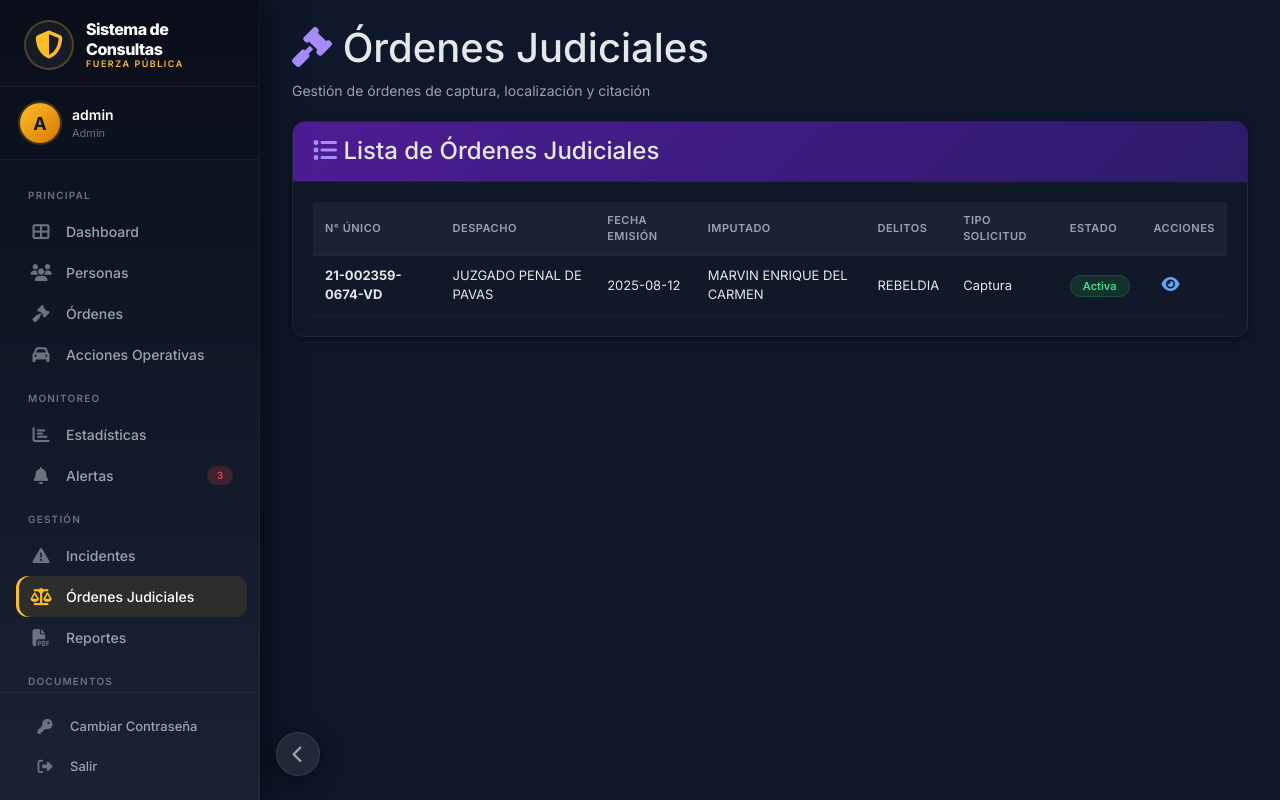
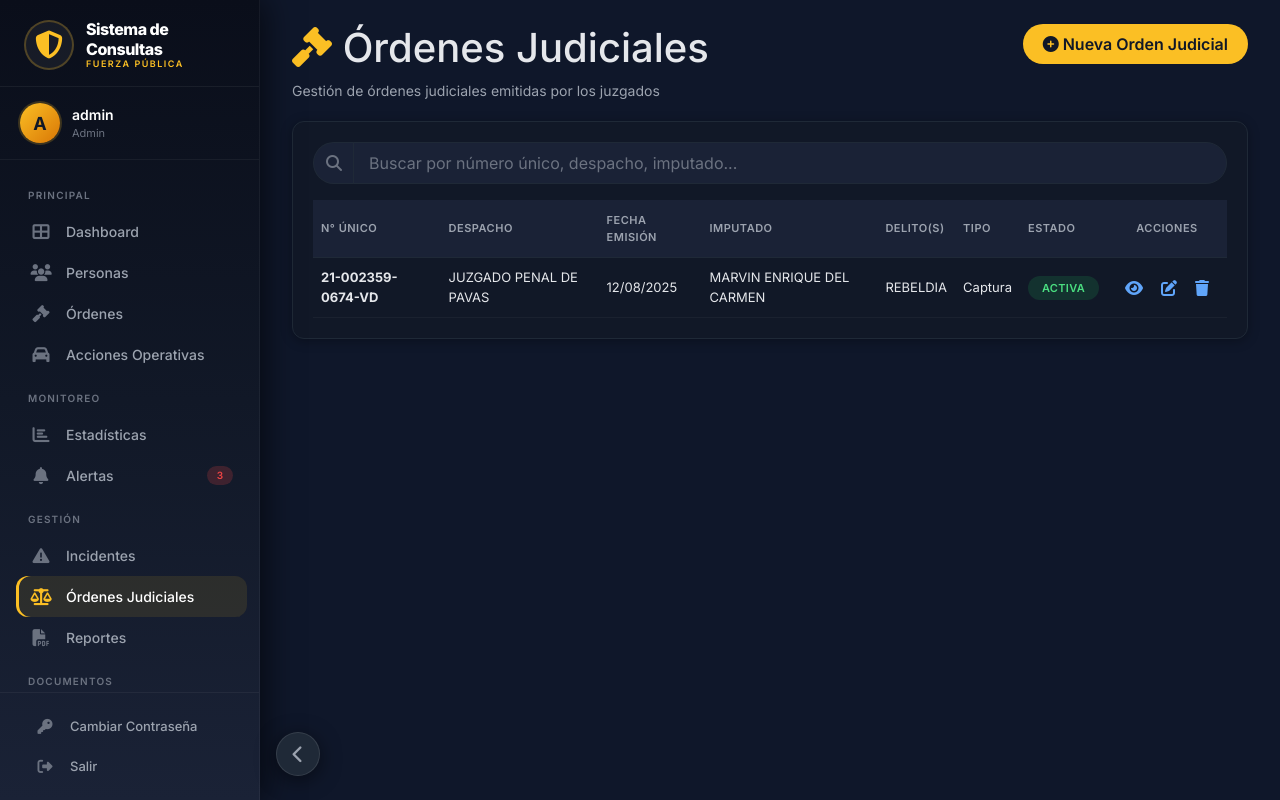
Before and after one commit to adrianggl22-hub/sistema-consultas-fuerza-publica, a Flask app: page /ordenes_judiciales in a window 1280 px wide. Run offline with Flask 3, Linux system fonts and the light colour scheme; a user stored in the database is signed in; data comes from the database, SQL or seed files in the repository.

Commit message:
Update ordenes_judiciales.html

```diff
--- a/templates/ordenes_judiciales.html
+++ b/templates/ordenes_judiciales.html
@@ -3,87 +3,118 @@
 {% block content %}
 <style>
     /* ============================================================
-       ESTILOS DARK MODE PARA ÓRDENES JUDICIALES
+       ESTILOS DARK MODE PARA ÓRDENES JUDICIALES (LISTA)
        ============================================================ */
-    .orden-card-dark {
+
+    .table-container-dark {
         background: #111827;
         border: 1px solid #1f2937;
         border-radius: 12px;
+        padding: 20px;
         margin-bottom: 20px;
-        overflow: hidden;
-        box-shadow: 0 2px 8px rgba(0,0,0,0.4);
+        box-shadow: 0 2px 12px rgba(0,0,0,0.3);
     }
 
-    .orden-header-dark {
-        background: linear-gradient(135deg, #4c1d95, #2d1b69);
-        color: #e5e7eb;
-        padding: 15px 20px;
-        border-bottom: 1px solid #1f2937;
+    .form-container-dark {
+        background: #111827;
+        border: 1px solid #1f2937;
+        border-radius: 12px;
+        padding: 25px;
+        margin-bottom: 20px;
+        display: none;
+        box-shadow: 0 2px 12px rgba(0,0,0,0.3);
     }
 
-    .orden-header-dark h4 {
-        margin: 0;
+    .form-container-dark h4 {
+        color: #e5e7eb;
     }
 
-    .orden-header-dark h4 i {
-        color: #a78bfa;
+    .form-container-dark h4 i {
+        color: #fbbf24;
     }
 
-    .badge-dark-orden {
-        padding: 3px 12px;
-        border-radius: 15px;
-        font-size: 11px;
+    .form-container-dark .form-group label {
+        color: #9ca3af;
         font-weight: 600;
     }
 
-    .badge-dark-orden.activa {
+    .form-container-dark .form-control,
+    .form-container-dark .form-select {
+        background: #1a2236;
+        border: 1px solid #1f2937;
+        color: #e5e7eb;
+        border-radius: 8px;
+        padding: 10px 14px;
+        transition: all 0.3s ease;
+    }
+
+    .form-container-dark .form-control:focus,
+    .form-container-dark .form-select:focus {
+        background: #1f2937;
+        border-color: #fbbf24;
+        box-shadow: 0 0 0 3px rgba(251, 191, 36, 0.1);
+        color: #fff;
+    }
+
+    .form-container-dark .form-control::placeholder {
+        color: #6b7280;
+    }
+
+    .form-container-dark .form-control option {
+        background: #1a2236;
+        color: #e5e7eb;
+    }
+
+    .form-container-dark .text-muted {
+        color: #6b7280 !important;
+    }
+
+    /* Badge estado dark */
+    .badge-estado-dark {
+        padding: 5px 14px;
+        border-radius: 20px;
+        font-size: 11px;
+        font-weight: 600;
+        letter-spacing: 0.3px;
+    }
+    .badge-estado-dark.activa {
         background: rgba(34, 197, 94, 0.15);
         color: #4ade80;
-        border: 1px solid rgba(34, 197, 94, 0.2);
+    }
+    .badge-estado-dark.vencida {
+        background: rgba(239, 68, 68, 0.15);
+        color: #f87171;
+    }
+    .badge-estado-dark.cancelada {
+        background: rgba(107, 114, 128, 0.15);
+        color: #9ca3af;
+    }
+    .badge-estado-dark.cumplida {
+        background: rgba(96, 165, 250, 0.15);
+        color: #60a5fa;
     }
 
-    .badge-dark-orden.cumplida {
-        background: rgba(96, 165, 250, 0.15);
-        color: #60a5fa;
-        border: 1px solid rgba(96, 165, 250, 0.2);
+    /* Botones */
+    .btn-nueva-orden-dark {
+        background: #fbbf24;
+        color: #111827;
+        border: none;
+        padding: 8px 20px;
+        border-radius: 25px;
+        font-weight: 600;
+        transition: all 0.3s ease;
     }
-
-    .badge-dark-orden.cancelada {
-        background: rgba(239, 68, 68, 0.15);
-        color: #f87171;
-        border: 1px solid rgba(239, 68, 68, 0.2);
-    }
-
-    .btn-icon-dark {
-        background: none;
-        border: none;
-        cursor: pointer;
-        padding: 5px 8px;
-        border-radius: 5px;
-        color: #60a5fa;
-        transition: all 0.2s ease;
-    }
-
-    .btn-icon-dark:hover {
-        background: rgba(255,255,255,0.05);
-        color: #fbbf24;
-    }
-
-    .btn-icon-dark i {
-        font-size: 16px;
-    }
-
-    .empty-dark {
-        text-align: center;
-        padding: 40px;
-        color: #6b7280;
+    .btn-nueva-orden-dark:hover {
+        background: #f59e0b;
+        transform: translateY(-2px);
+        box-shadow: 0 4px 12px rgba(251, 191, 36, 0.4);
+        color: #111827;
     }
 
     .table-dark-custom {
         width: 100%;
         border-collapse: collapse;
-        font-size: 13px;
-        color: #e5e7eb;
+        font-size: 14px;
     }
 
     .table-dark-custom thead th {
@@ -93,15 +124,16 @@
         font-size: 11px;
         text-transform: uppercase;
         letter-spacing: 0.5px;
-        padding: 10px 12px;
+        padding: 12px 8px;
         border-bottom: 1px solid #1f2937;
     }
 
     .table-dark-custom tbody td {
-        padding: 10px 12px;
+        padding: 10px 8px;
         border-bottom: 1px solid rgba(255,255,255,0.04);
         color: #e5e7eb;
         vertical-align: middle;
+        font-size: 13px;
     }
 
     .table-dark-custom tbody tr {
@@ -112,16 +144,58 @@
         background: rgba(255,255,255,0.03);
     }
 
-    .table-responsive-dark {
-        overflow-x: auto;
+    .search-box-dark {
+        border-radius: 25px;
+        border: 1px solid #1f2937;
+        background: #1a2236;
+        color: #e5e7eb;
+        padding: 8px 15px;
+        transition: all 0.3s ease;
+    }
+    .search-box-dark:focus {
+        border-color: #fbbf24;
+        box-shadow: 0 0 0 3px rgba(251, 191, 36, 0.1);
+        background: #1f2937;
+        color: #fff;
+    }
+    .search-box-dark::placeholder {
+        color: #6b7280;
+    }
+    .search-icon-dark {
+        border-radius: 25px 0 0 25px;
+        background: #1a2236;
+        border: 1px solid #1f2937;
+        border-right: none;
+        color: #6b7280;
     }
 
-    h1 {
+    .btn-icon-dark {
+        background: transparent;
+        border: none;
+        cursor: pointer;
+        padding: 5px 8px;
+        border-radius: 4px;
+        transition: all 0.2s;
+        font-size: 16px;
+        color: #6b7280;
+    }
+    .btn-icon-dark:hover {
+        background: rgba(255,255,255,0.05);
         color: #e5e7eb;
     }
+    .btn-icon-dark i {
+        font-size: 16px;
+        color: #60a5fa;
+    }
+    .btn-icon-dark:hover i {
+        color: #fbbf24;
+    }
 
-    h1 i {
-        color: #a78bfa;
+    .action-buttons-dark {
+        display: flex;
+        gap: 2px;
+        flex-wrap: wrap;
+        justify-content: center;
     }
 
     .subtitle-dark {
@@ -130,118 +204,170 @@
         margin-bottom: 20px;
     }
 
-    .text-center {
-        text-align: center;
+    @media (max-width: 768px) {
+        .btn-icon-dark {
+            padding: 3px 6px;
+            font-size: 14px;
         }
-
-    .padding-content {
-        padding: 20px;
-    }
-
-    @media (max-width: 768px) {
-        .table-dark-custom {
-            font-size: 12px;
-        }
-        .table-dark-custom thead th,
-        .table-dark-custom tbody td {
-            padding: 6px 8px;
-        }
-        .padding-content {
-            padding: 12px;
+        .btn-icon-dark i {
+            font-size: 14px;
         }
     }
 </style>
 
-<h1><i class="fas fa-gavel"></i> Órdenes Judiciales</h1>
-<p class="subtitle-dark">Gestión de órdenes de captura, localización y citación</p>
+<h1>
+    <i class="fas fa-gavel" style="color: #fbbf24;"></i> Órdenes Judiciales
+    <button class="btn btn-nueva-orden-dark float-end" onclick="window.location.href='/orden_judicial/nuevo'">
+        <i class="fas fa-plus-circle"></i> Nueva Orden Judicial
+    </button>
+</h1>
+<p class="subtitle-dark">Gestión de órdenes judiciales emitidas por los juzgados</p>
 
-<div class="orden-card-dark">
-    <div class="orden-header-dark">
-        <h4><i class="fas fa-list"></i> Lista de Órdenes Judiciales</h4>
+<!-- Tabla de órdenes judiciales -->
+<div class="table-container-dark" id="tablaOrdenesContainer">
+    <div class="mb-3">
+        <div class="input-group">
+            <span class="input-group-text search-icon-dark"><i class="fas fa-search"></i></span>
+            <input type="text" class="form-control search-box-dark" id="buscarOrden" placeholder="Buscar por número único, despacho, imputado...">
         </div>
-    <div class="padding-content">
-        <div class="table-responsive-dark">
-            <table class="table-dark-custom" id="tablaOrdenesJudiciales">
+    </div>
+
+    <div class="table-responsive">
+        <table class="table-dark-custom" id="tablaOrdenes">
             <thead>
                 <tr>
                     <th>N° Único</th>
                     <th>Despacho</th>
                     <th>Fecha Emisión</th>
                     <th>Imputado</th>
-                        <th>Delitos</th>
-                        <th>Tipo Solicitud</th>
+                    <th>Delito(s)</th>
+                    <th>Tipo</th>
                     <th>Estado</th>
-                        <th>Acciones</th>
+                    <th style="text-align: center; min-width: 120px;">Acciones</th>
                 </tr>
             </thead>
-                <tbody>
-                    <tr><td colspan="8" class="empty-dark">Cargando órdenes...</td></tr>
+            <tbody id="tablaOrdenesBody">
+                <tr><td colspan="8" class="text-center" style="color: #6b7280; padding: 30px;"><i class="fas fa-spinner fa-spin" style="color: #fbbf24;"></i> Cargando datos...</td></tr>
             </tbody>
         </table>
     </div>
 </div>
-</div>
 
 <script src="https://code.jquery.com/jquery-3.6.0.min.js"></script>
+
 <script>
-function cargarOrdenes() {
+// ==================== VARIABLES GLOBALES ====================
+
+// ==================== FUNCIONES PARA CARGAR DATOS ====================
+
+function cargarOrdenesJudiciales() {
+    const tbody = document.getElementById('tablaOrdenesBody');
+    if (!tbody) return;
+
+    tbody.innerHTML = '<tr><td colspan="8" class="text-center" style="color: #6b7280; padding: 30px;"><i class="fas fa-spinner fa-spin" style="color: #fbbf24;"></i> Cargando datos...</td></tr>';
+
     fetch('/api/ordenes_judiciales')
-        .then(response => response.json())
+        .then(response => {
+            if (!response.ok) {
+                throw new Error(`HTTP error! status: ${response.status}`);
+            }
+            return response.json();
+        })
         .then(data => {
-            const tbody = $('#tablaOrdenesJudiciales tbody');
-            tbody.empty();
+            tbody.innerHTML = '';
 
-            if (!data || data.length === 0) {
-                tbody.html('<tr><td colspan="8" class="empty-dark">No hay órdenes judiciales registradas</td></tr>');
+            if (data.length === 0) {
+                tbody.innerHTML = '<tr><td colspan="8" class="text-center" style="color: #6b7280; padding: 30px;">No hay órdenes judiciales registradas</td></tr>';
                 return;
             }
 
-            data.forEach(o => {
-                let estadoClass = 'badge-dark-orden activa';
-                let estadoText = 'Activa';
-                if (o.estado === 'CUMPLIDA') {
-                    estadoClass = 'badge-dark-orden cumplida';
-                    estadoText = 'Cumplida';
-                } else if (o.estado === 'CANCELADA') {
-                    estadoClass = 'badge-dark-orden cancelada';
-                    estadoText = 'Cancelada';
-                }
+            data.forEach(orden => {
+                const fechaEmision = orden.fecha_emision ? new Date(orden.fecha_emision).toLocaleDateString('es-CR', {day:'2-digit',month:'2-digit',year:'numeric'}) : 'No especificada';
 
-                tbody.append(`
+                let estadoClass = 'badge-estado-dark ';
+                estadoClass += orden.estado === 'ACTIVA' ? 'activa' :
+                              orden.estado === 'VENCIDA' ? 'vencida' :
+                              orden.estado === 'CANCELADA' ? 'cancelada' : 'cumplida';
+
+                tbody.innerHTML += `
                     <tr>
-                        <td><strong>${escapeHtml(o.numero_unico)}</strong></td>
-                        <td>${escapeHtml(o.despacho) || '-'}</td>
-                        <td>${o.fecha_emision || '-'}</td>
-                        <td>${escapeHtml(o.imputado_nombre) || '-'}</td>
-                        <td>${escapeHtml(o.delitos) || '-'}</td>
-                        <td>${escapeHtml(o.tipo_solicitud) || '-'}</td>
-                        <td><span class="${estadoClass}">${estadoText}</span></td>
+                        <td><strong>${orden.numero_unico || 'No especificado'}</strong></td>
+                        <td>${orden.despacho || 'No especificado'}</td>
+                        <td>${fechaEmision}</td>
+                        <td>${orden.imputado_nombre || 'No especificado'}</td>
+                        <td>${orden.delitos || '-'}</td>
+                        <td>${orden.tipo_solicitud || '-'}</td>
+                        <td><span class="${estadoClass}">${orden.estado || 'PENDIENTE'}</span></td>
                         <td>
-                            <button class="btn-icon-dark" onclick="verFicha(${o.persona_id})" title="Ver Ficha"><i class="fas fa-eye"></i></button>
+                            <div class="action-buttons-dark">
+                                <button class="btn-icon-dark" onclick="verOrden(${orden.id})" title="Ver detalles">
+                                    <i class="fas fa-eye"></i>
+                                </button>
+                                <button class="btn-icon-dark" onclick="editarOrden(${orden.id})" title="Editar">
+                                    <i class="fas fa-edit"></i>
+                                </button>
+                                <button class="btn-icon-dark" onclick="eliminarOrden(${orden.id})" title="Eliminar">
+                                    <i class="fas fa-trash"></i>
+                                </button>
+                            </div>
                         </td>
                     </tr>
-                `);
+                `;
             });
         })
-        .catch(error => console.error('Error:', error));
-}
-
-function escapeHtml(text) {
-    if (!text) return '';
-    return text.replace(/[&<>]/g, function(m) {
-        if (m === '&') return '&amp;';
-        if (m === '<') return '&lt;';
-        if (m === '>') return '&gt;';
-        return m;
+        .catch(error => {
+            console.error('Error cargando órdenes judiciales:', error);
+            tbody.innerHTML = `<tr><td colspan="8" class="text-center" style="color: #f87171; padding: 30px;"><i class="fas fa-exclamation-triangle"></i> Error al cargar los datos</td></tr>`;
         });
 }
 
-function verFicha(id) {
-    window.open(`/ficha/${id}`, '_blank');
+// ==================== FUNCIONES DE BÚSQUEDA ====================
+document.addEventListener('DOMContentLoaded', function() {
+    cargarOrdenesJudiciales();
+
+    const buscarInput = document.getElementById('buscarOrden');
+    if (buscarInput) {
+        buscarInput.addEventListener('keyup', function() {
+            const filtro = this.value.toLowerCase();
+            const filas = document.querySelectorAll('#tablaOrdenesBody tr');
+
+            filas.forEach(fila => {
+                const texto = fila.textContent.toLowerCase();
+                fila.style.display = texto.includes(filtro) ? '' : 'none';
+            });
+        });
+    }
+});
+
+// ==================== FUNCIONES CRUD ====================
+
+function verOrden(id) {
+    window.open(`/orden_judicial/${id}`, '_blank');
 }
 
-$(document).ready(function() {
-    cargarOrdenes();
+function editarOrden(id) {
+    // Redirigir a la página de edición (si existe)
+    alert('Función de edición en desarrollo');
+    // window.location.href = `/orden_judicial/editar/${id}`;
+}
+
+function eliminarOrden(id) {
+    if (!confirm('¿Está seguro de eliminar esta orden judicial?')) return;
+
+    fetch(`/api/ordenes_judiciales/${id}`, { method: 'DELETE' })
+        .then(response => response.json())
+        .then(data => {
+            if (data.success) {
+                alert('✅ Orden judicial eliminada correctamente');
+                cargarOrdenesJudiciales();
+            } else {
+                alert('❌ Error al eliminar: ' + (data.error || 'Error desconocido'));
+            }
+        })
+        .catch(error => {
+            console.error('Error:', error);
+            alert('❌ Error al eliminar la orden judicial');
         });
+}
 </script>
 {% endblock %}
```
Lines whose indentation alone changed are shown as unchanged.
